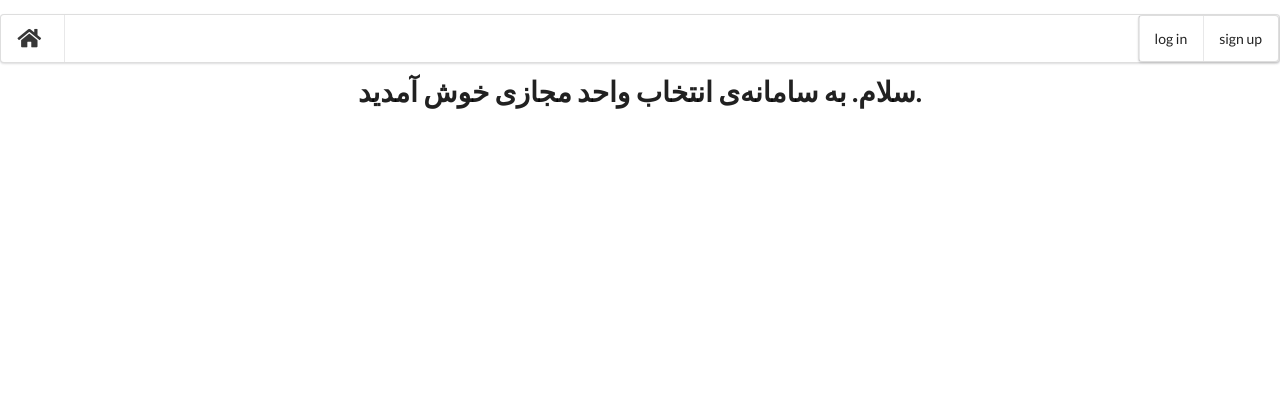
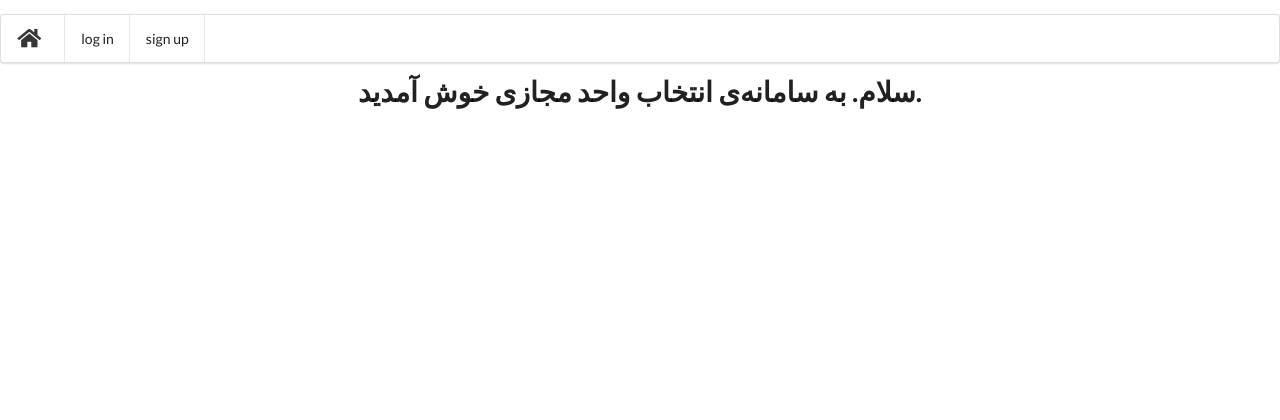
Before and after one commit to sreyhani/rango, a Django app: page / in a window 1280 px wide. Shown: the top 420 px of the page. Run offline with Django 3.2, Linux system fonts and the light colour scheme; some libraries are stand-ins or nearby versions.

Commit message:
phase1-edited

```diff
--- a/rango/settings.py
+++ b/rango/settings.py
@@ -15,7 +15,6 @@ import os
 # Build paths inside the project like this: os.path.join(BASE_DIR, ...)
 BASE_DIR = os.path.dirname(os.path.dirname(os.path.abspath(__file__)))
 
-
 # Quick-start development settings - unsuitable for production
 # See https://docs.djangoproject.com/en/2.2/howto/deployment/checklist/
 
@@ -26,7 +25,6 @@ SECRET_KEY = '#qa3yqq@g5v)3*0omw#720xgb^hy(*sw9l)_r**523^s37i$w*'
 DEBUG = True
 
 ALLOWED_HOSTS = []
-
 
 # Application definition
 
@@ -71,7 +69,6 @@ TEMPLATES = [
 
 WSGI_APPLICATION = 'rango.wsgi.application'
 
-
 # Database
 # https://docs.djangoproject.com/en/2.2/ref/settings/#databases
 
@@ -81,7 +78,6 @@ DATABASES = {
         'NAME': os.path.join(BASE_DIR, 'db.sqlite3'),
     }
 }
-
 
 # Password validation
 # https://docs.djangoproject.com/en/2.2/ref/settings/#auth-password-validators
@@ -101,7 +97,6 @@ AUTH_PASSWORD_VALIDATORS = [
     },
 ]
 
-
 # Internationalization
 # https://docs.djangoproject.com/en/2.2/topics/i18n/
 
@@ -115,7 +110,6 @@ USE_L10N = True
 
 USE_TZ = True
 
-
 # Static files (CSS, JavaScript, Images)
 # https://docs.djangoproject.com/en/2.2/howto/static-files/
 
--- a/templates/navbar.html
+++ b/templates/navbar.html
@@ -8,14 +8,14 @@
     <title>Title</title>
 </head>
 <body>
-<div class="ui menu" id="id_navbar">
-    <a id="id_navbar_home" class="ui item" href="/">
+<div class="ui menu" id="navbar">
+    <a id="homepage" class="ui item" href="/">
         <i class="ui home large icon"></i>
     </a>
-    <div class="ui right menu" id = "navbar">
-        <a class="ui item" id="login" >log in</a>
-        <a class="ui item" id="register" >sign up</a>
-    </div>
+    {#    <div class="ui right menu" id="navbar">#}
+    <a class="ui item" id="login">log in</a>
+    <a class="ui item" id="register">sign up</a>
+    {#    </div>#}
 </div>
 {% block body %}
 {% endblock %}
```
